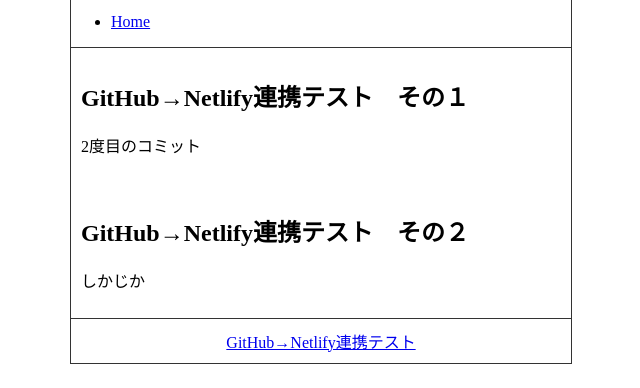
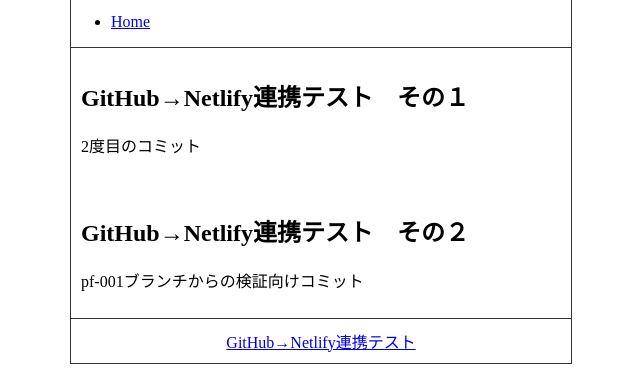
Before and after one commit to extreme-snufkin/lab, a plain HTML site: page index.html in a window 1280 px wide. Shown: the part 122-510 px from the top of the page, without its empty margins (319-959 px from the left). Drawn offline with Linux system fonts and the light colour scheme.

Commit message:
Add New Message
検証環境のみの更新を想定したコミット

```diff
--- a/index.html
+++ b/index.html
@@ -19,7 +19,7 @@
 </article>
 <article class="post">
 <h2>GitHub→Netlify連携テスト　その２</h2>
-<p>しかじか</p>
+<p>pf-001ブランチからの検証向けコミット</p>
 </article>
 <footer id="foot"><a href="./">GitHub→Netlify連携テスト</a></footer>
 </div>
```
